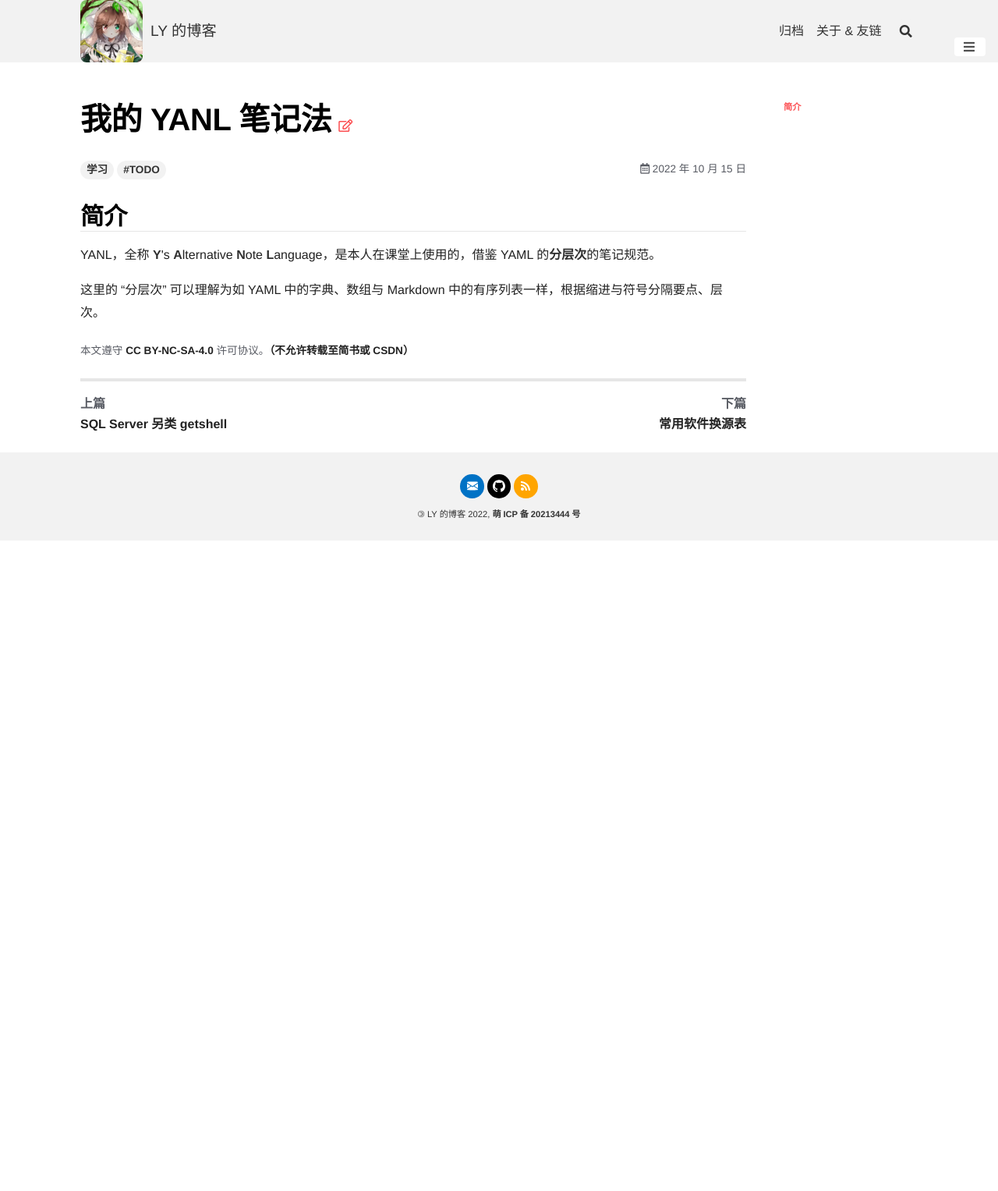
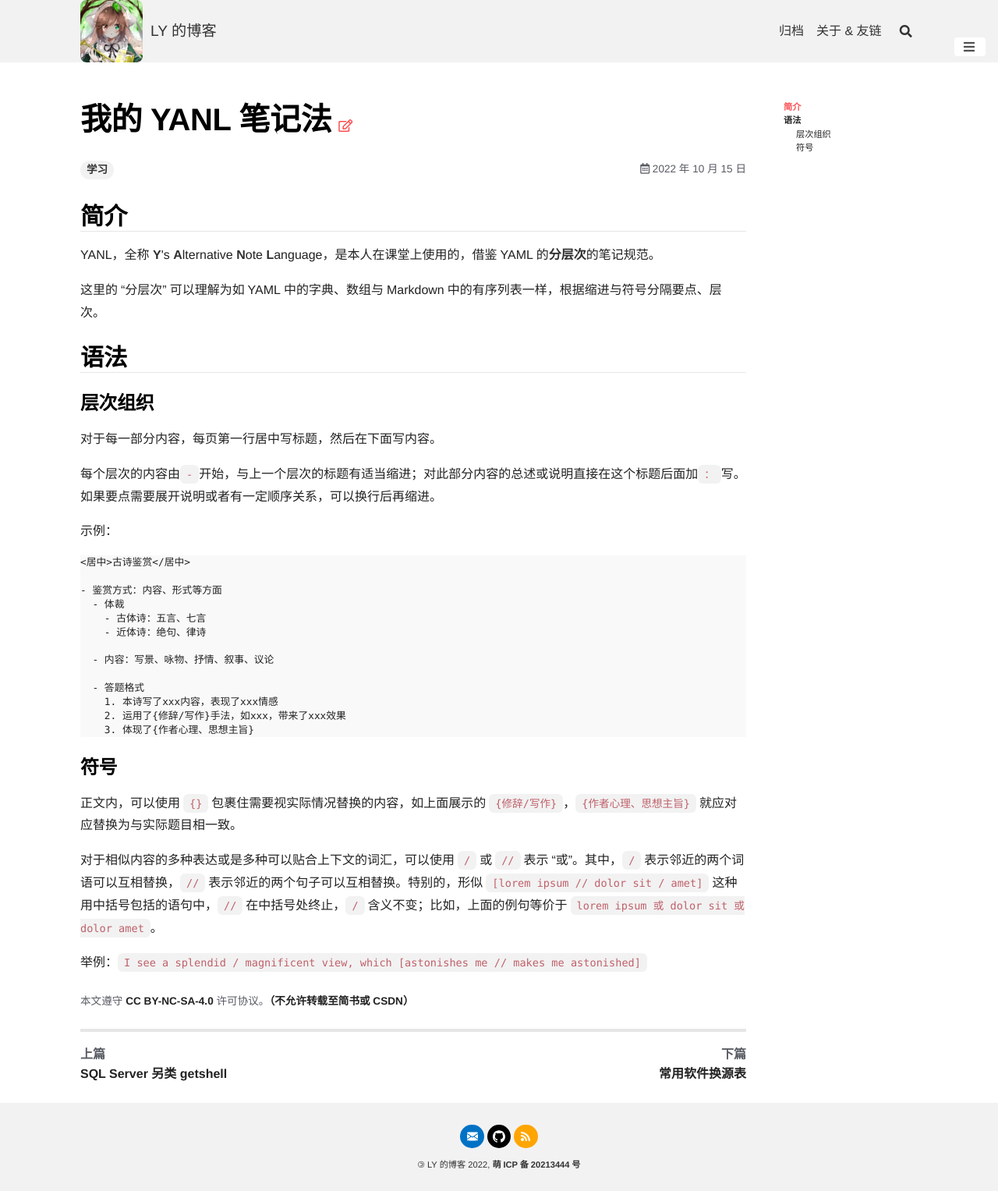
Before and after one commit to Young-Lord/Young-Lord.github.io, a Jekyll site: the page built from _posts/2022-10-15-我的YANL笔记法.md, in a window 1280 px wide. Shown: the whole page at 78% size. Built offline with Jekyll 4.4.1, drawn with Linux system fonts in a browser that asks for light colours; nearby versions of some CDN libraries; comment, search, counter and statistics services are not loaded.

Commit message:
更新博文：我的 YANL 笔记法

````diff
--- a/_posts/2022-10-15-我的YANL笔记法.md
+++ b/_posts/2022-10-15-我的YANL笔记法.md
@@ -1,7 +1,7 @@
 ---
-tags: [学习, '#TODO']
+tags: [学习]
 title: 我的 YANL 笔记法
-last_modified_at: 2023-5-29
+last_modified_at: 2023-12-2
 slug: yanl
 redirect_from:
   - /posts/我的YANL笔记法
@@ -9,6 +9,40 @@ redirect_from:
 
 ## 简介
 
-YANL，全称 **Y**'s **A**lternative **N**ote **L**anguage，是本人在课堂上使用的，借鉴 YAML 的**分层次**的笔记规范。
+YANL，全称 **Y**'s **A**lternative **N**ote **L**anguage，是本人在课堂上使用的，借鉴YAML的**分层次**的笔记规范。
 
-这里的“分层次”可以理解为如 YAML 中的字典、数组与 Markdown 中的有序列表一样，根据缩进与符号分隔要点、层次。
+这里的“分层次”可以理解为如YAML中的字典、数组与Markdown中的有序列表一样，根据缩进与符号分隔要点、层次。
+
+## 语法
+
+### 层次组织
+
+对于每一部分内容，每页第一行居中写标题，然后在下面写内容。
+
+每个层次的内容由`-`开始，与上一个层次的标题有适当缩进；对此部分内容的总述或说明直接在这个标题后面加`：`写。如果要点需要展开说明或者有一定顺序关系，可以换行后再缩进。
+
+示例：
+
+```plain
+<居中>古诗鉴赏</居中>
+
+- 鉴赏方式：内容、形式等方面
+  - 体裁
+    - 古体诗：五言、七言
+    - 近体诗：绝句、律诗
+
+  - 内容：写景、咏物、抒情、叙事、议论
+
+  - 答题格式
+    1. 本诗写了xxx内容，表现了xxx情感
+    2. 运用了{修辞/写作}手法，如xxx，带来了xxx效果
+    3. 体现了{作者心理、思想主旨}
+```
+
+### 符号
+
+正文内，可以使用`{}`包裹住需要视实际情况替换的内容，如上面展示的`{修辞/写作}`，`{作者心理、思想主旨}`就应对应替换为与实际题目相一致。
+
+对于相似内容的多种表达或是多种可以贴合上下文的词汇，可以使用`/`或`//`表示“或”。其中，`/`表示邻近的两个词语可以互相替换，`//`表示邻近的两个句子可以互相替换。特别的，形似`[lorem ipsum // dolor sit / amet]`这种用中括号包括的语句中，`//`在中括号处终止，`/`含义不变；比如，上面的例句等价于`lorem ipsum 或 dolor sit 或 dolor amet`。
+
+举例：`I see a splendid / magnificent view, which [astonishes me // makes me astonished]`
````
